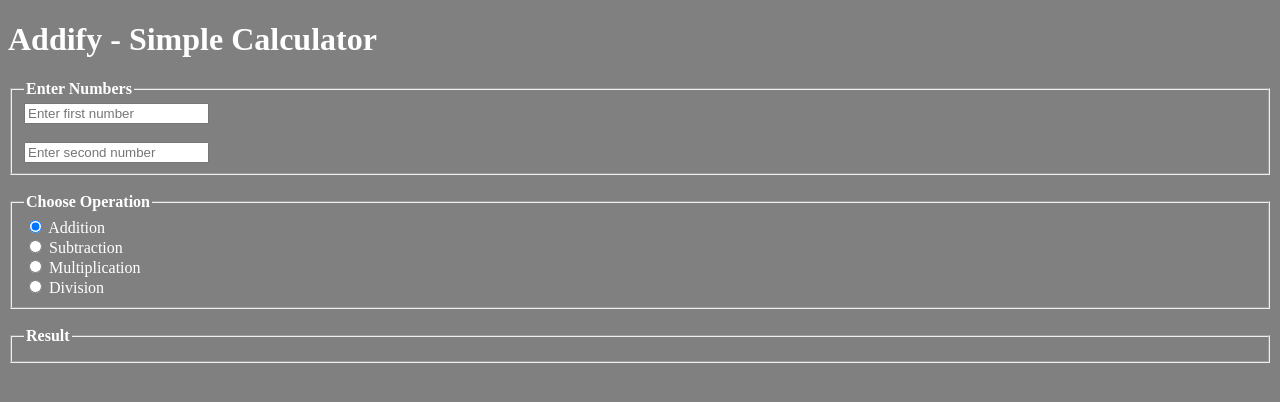
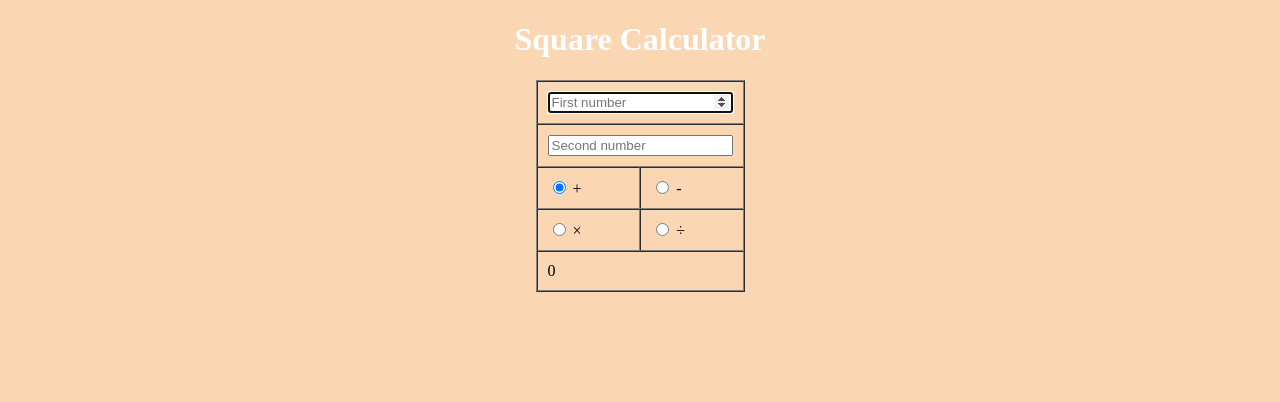
Before and after one commit to Suman9709/HW, a plain HTML site: page calculator.html in a window 1280 px wide. Drawn offline with Linux system fonts and the light colour scheme.

Commit message:
made calculator structured using table

```diff
--- a/calculator.html
+++ b/calculator.html
@@ -4,14 +4,15 @@
 <head>
     <meta charset="UTF-8">
     <meta name="viewport" content="width=device-width, initial-scale=1.0">
-    <title>Simple Calculator</title>
+    <title>Square Calculator</title>
 </head>
 
-<body bgcolor="gray">
-    <h1>
-        <font color="white">Addify - Simple Calculator</font>
+<body bgcolor="#fbd6b2">
+    <h1 align="center">
+        <font color="white">Square Calculator</font>
     </h1>
 
+    <center>
         <form oninput="
             result.value = op.value == 'add' ? parseInt(num1.value) + parseInt(num2.value) :
                           op.value == 'subtract' ? parseInt(num1.value) - parseInt(num2.value) :
@@ -19,32 +20,44 @@
                           parseFloat(num1.value) / parseFloat(num2.value);
         ">
 
-        <fieldset>
-            <legend><b><font color="white">Enter Numbers</font></b></legend>
-            <input type="number" id="num1" placeholder="Enter first number">
-            <br><br>
-            <input type="number" id="num2" placeholder="Enter second number">
-        </fieldset>
-        <br>
-
-        <fieldset>
-            <legend><b><font color="white">Choose Operation</font></b></legend>
-            <input type="radio" id="add" name="op" value="add" checked> <font color="white">Addition</font>
-            <br>
-            <input type="radio" id="subtract" name="op" value="subtract"> <font color="white">Subtraction</font>
-            <br>
-            <input type="radio" id="multiply" name="op" value="multiply"> <font color="white">Multiplication</font>
-            <br>
-            <input type="radio" id="divide" name="op" value="divide"> <font color="white">Division</font>
-        </fieldset>
-        <br>
-
-        <fieldset>
-            <legend><b><font color="white">Result</font></b></legend>
-           <font color="white"> <output name="result" id="result"></output></font>
-        </fieldset>
+            <table border="1" cellspacing="0" cellpadding="10" >
+                <tbody>
+                    <tr>
+                        <td colspan="2">
+                            <input type="number" id="num1" placeholder="First number" autofocus>
+                        </td>
+                    </tr>
+                    <tr>
+                        <td colspan="2">
+                            <input type="number" id="num2" placeholder="Second number" >
+                        </td>
+                    </tr>
+                    <tr>
+                        <td>
+                            <input type="radio" name="op" value="add" checked> +
+                        </td>
+                        <td>
+                            <input type="radio" name="op" value="subtract"> -
+                        </td>
+                    </tr>
+                    <tr>
+                        <td>
+                            <input type="radio" name="op" value="multiply"> ×
+                        </td>
+                        <td>
+                            <input type="radio" name="op" value="divide"> ÷
+                        </td>
+                    </tr>
+                    <tr>
+                        <td colspan="2">
+                           <font color="black"> <output name="result" id="result">0</output></font>
+                        </td>
+                    </tr>
+                </tbody>
+            </table>
 
         </form>
+    </center>
 </body>
 
 </html>
```
Lines whose indentation alone changed are shown as unchanged.
